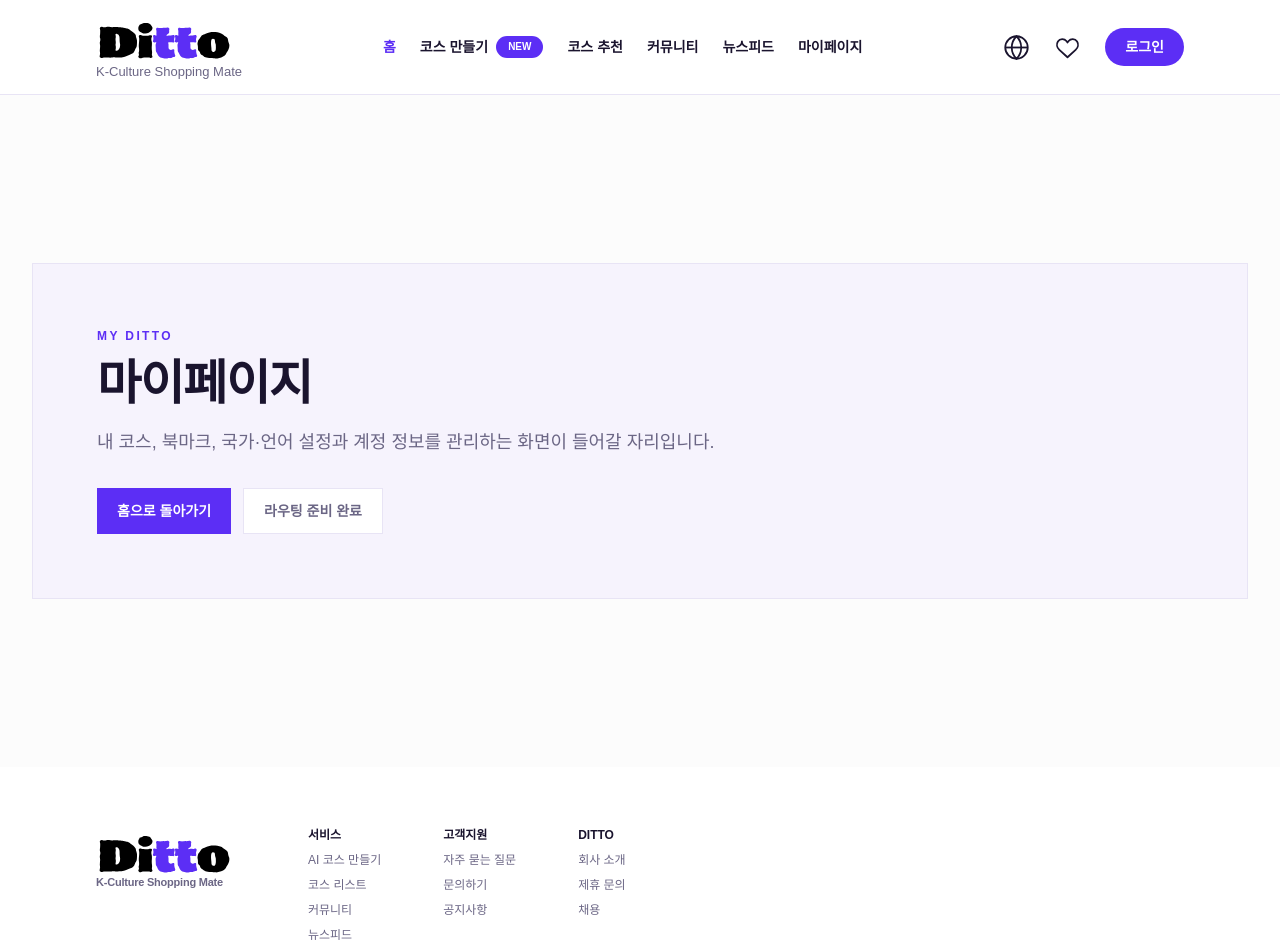
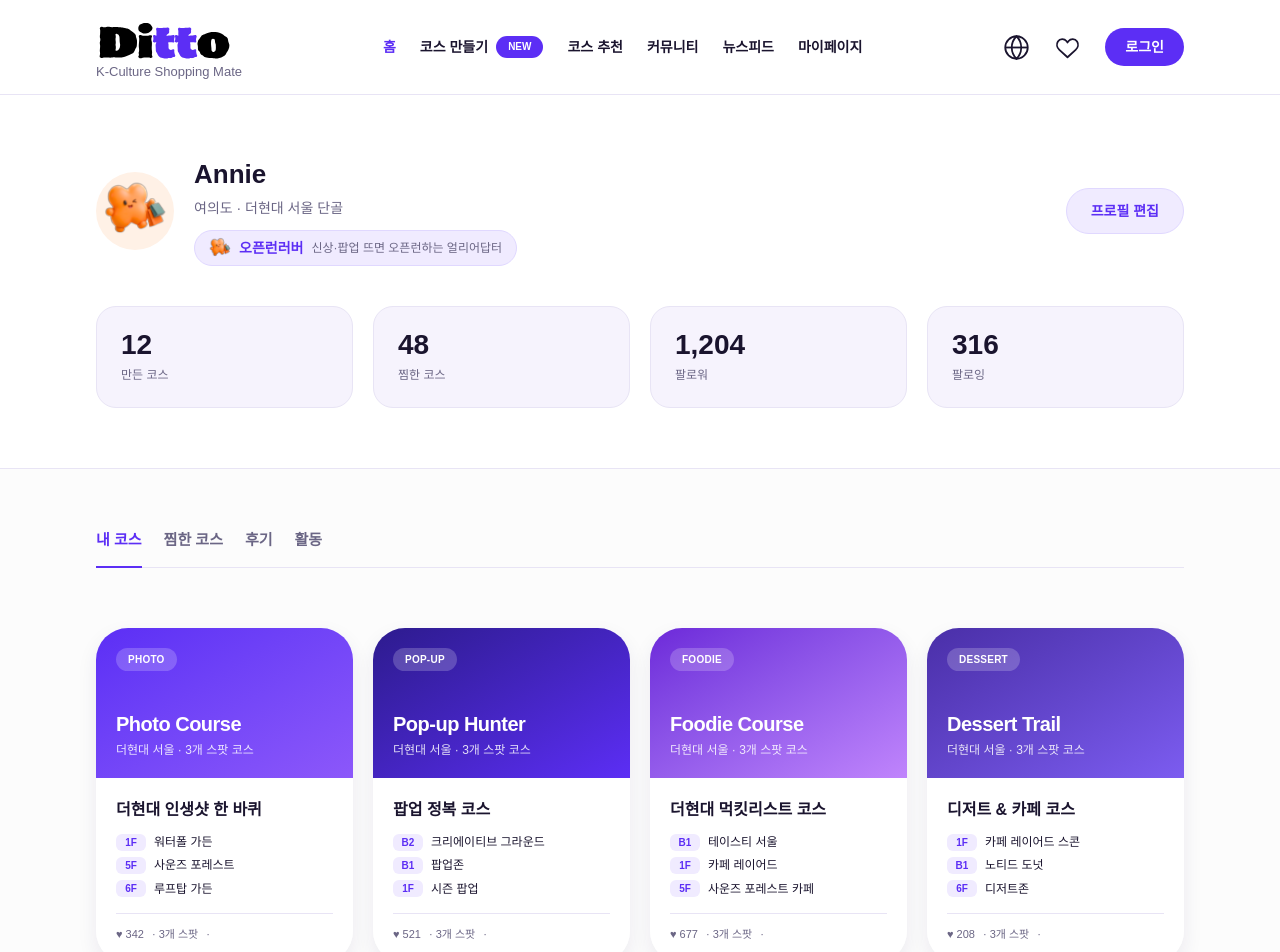
Before and after one commit to HDF-final/Ditto-FrontEnd, a Next.js app: page /mypage in a window 1280 px wide. Shown: the top 952 px of the page. Built offline with nearby package versions, Linux system fonts and the light colour scheme.

Commit message:
feat: 마이페이지 구현

```diff
--- a/src/app/mypage/page.js
+++ b/src/app/mypage/page.js
@@ -1,13 +1,27 @@
-import { PlaceholderPage } from "@/components/common/placeholder-page";
+import { MypageCourseCard } from "@/components/mypage/mypage-course-card";
+import { MypageProfile } from "@/components/mypage/mypage-profile";
+import { MypageTabs } from "@/components/mypage/mypage-tabs";
+import {
+  mypageCourses,
+  mypageProfile,
+  mypageStats,
+  mypageTabs,
+} from "@/lib/fixtures/mypage";
 
 export const metadata = { title: "마이페이지" };
 
 export default function MyPage() {
   return (
-    <PlaceholderPage
-      eyebrow="My DITTO"
-      title="마이페이지"
-      description="내 코스, 북마크, 국가·언어 설정과 계정 정보를 관리하는 화면이 들어갈 자리입니다."
-    />
+    <main className="bg-background">
+      <MypageProfile profile={mypageProfile} stats={mypageStats} />
+      <section className="px-5 py-[60px] lg:px-24">
+        <MypageTabs tabs={mypageTabs} />
+        <div className="grid gap-5 sm:grid-cols-2 xl:grid-cols-4">
+          {mypageCourses.map((course) => (
+            <MypageCourseCard key={course.title} course={course} />
+          ))}
+        </div>
+      </section>
+    </main>
   );
 }
--- /dev/null
+++ b/src/components/mypage/mypage-course-card.js
@@ -0,0 +1,49 @@
+import Link from "next/link";
+
+export function MypageCourseCard({ course }) {
+  return (
+    <Link
+      href="/ai-course"
+      className="group overflow-hidden rounded-[32px] shadow-[0_8px_20px_rgba(43,28,89,0.08)] transition hover:-translate-y-1 hover:shadow-[0_14px_30px_rgba(43,28,89,0.14)]"
+    >
+      <div
+        className={`flex h-[150px] flex-col justify-between bg-linear-to-br ${course.gradient} p-5 text-white`}
+      >
+        <span className="w-fit rounded-full bg-white/20 px-3 py-1 text-[10px] font-black tracking-wide">
+          {course.badge}
+        </span>
+        <div>
+          <p className="text-xl font-black tracking-tight">
+            {course.englishTitle}
+          </p>
+          <p className="mt-1 text-xs font-medium text-white/85">
+            {course.subtitle}
+          </p>
+        </div>
+      </div>
+      <div className="bg-white p-5">
+        <h3 className="text-base font-black text-ink group-hover:text-brand">
+          {course.title}
+        </h3>
+        <div className="mt-3 flex flex-col gap-1.5">
+          {course.stops.map((stop) => (
+            <div
+              key={`${course.title}-${stop.floor}-${stop.name}`}
+              className="flex items-center gap-2 text-xs text-ink"
+            >
+              <span className="min-w-[30px] rounded-md bg-brand-soft px-1.5 py-0.5 text-center text-[10px] font-black text-brand">
+                {stop.floor}
+              </span>
+              <span className="font-medium">{stop.name}</span>
+            </div>
+          ))}
+        </div>
+        <div className="mt-4 flex flex-wrap items-center gap-2 border-t border-line pt-3 text-[11px] text-ink-muted">
+          <span>♥ {course.likes}</span>
+          <span>· {course.spotCount}</span>
+          <span>· {course.duration}</span>
+        </div>
+      </div>
+    </Link>
+  );
+}
--- /dev/null
+++ b/src/components/mypage/mypage-profile.js
@@ -0,0 +1,66 @@
+import Image from "next/image";
+
+export function MypageProfile({ profile, stats }) {
+  return (
+    <section className="border-b border-line bg-white px-5 pt-[60px] lg:px-24">
+      <div className="flex flex-col gap-10 pb-[60px]">
+        <div className="flex flex-col justify-between gap-6 md:flex-row md:items-center">
+          <div className="flex items-center gap-5">
+            <div className="flex size-[78px] shrink-0 items-center justify-center overflow-hidden rounded-full bg-[#fff1e6]">
+              <Image
+                src={profile.persona.image}
+                alt={profile.persona.name}
+                width={66}
+                height={66}
+                className="h-[66px] w-[66px] object-contain"
+              />
+            </div>
+            <div>
+              <h1 className="text-[26px] font-black text-ink">{profile.name}</h1>
+              <p className="mt-1 text-sm font-medium text-ink-muted">
+                {profile.description}
+              </p>
+              <div className="mt-3 inline-flex items-center gap-2 rounded-full border border-[#e0d8ff] bg-brand-soft px-3.5 py-1.5">
+                <Image
+                  src={profile.persona.image}
+                  alt=""
+                  width={22}
+                  height={22}
+                  className="size-[22px] object-contain"
+                />
+                <span className="text-sm font-black text-brand">
+                  {profile.persona.name}
+                </span>
+                <span className="text-xs font-medium text-ink-muted">
+                  {profile.persona.description}
+                </span>
+              </div>
+            </div>
+          </div>
+          <button
+            type="button"
+            className="w-fit rounded-full border border-[#e0d8ff] bg-brand-soft px-6 py-3 text-sm font-black text-brand transition hover:bg-[#e7ddff]"
+          >
+            프로필 편집
+          </button>
+        </div>
+
+        <div className="grid gap-5 sm:grid-cols-2 lg:grid-cols-4">
+          {stats.map((stat) => (
+            <div
+              key={stat.label}
+              className="rounded-[20px] border border-line bg-surface-soft p-6"
+            >
+              <p className="text-[28px] font-black leading-none text-ink">
+                {stat.value}
+              </p>
+              <p className="mt-2 text-xs font-medium text-ink-muted">
+                {stat.label}
+              </p>
+            </div>
+          ))}
+        </div>
+      </div>
+    </section>
+  );
+}
--- /dev/null
+++ b/src/components/mypage/mypage-tabs.js
@@ -0,0 +1,26 @@
+"use client";
+
+import { useState } from "react";
+
+export function MypageTabs({ tabs }) {
+  const [activeTab, setActiveTab] = useState(tabs[0]);
+
+  return (
+    <div className="mb-[60px] flex gap-[22px] border-b border-line">
+      {tabs.map((tab) => (
+        <button
+          key={tab}
+          type="button"
+          onClick={() => setActiveTab(tab)}
+          className={`-mb-px border-b-2 pb-3.5 text-[15px] font-black transition ${
+            activeTab === tab
+              ? "border-brand text-brand"
+              : "border-transparent text-ink-muted hover:text-ink"
+          }`}
+        >
+          {tab}
+        </button>
+      ))}
+    </div>
+  );
+}
--- /dev/null
+++ b/src/lib/fixtures/mypage.js
@@ -0,0 +1,77 @@
+export const mypageProfile = {
+  name: "Annie",
+  description: "여의도 · 더현대 서울 단골",
+  persona: {
+    name: "오픈런러버",
+    description: "신상·팝업 뜨면 오픈런하는 얼리어답터",
+    image: "/assets/common/orange-1.svg",
+  },
+};
+
+export const mypageStats = [
+  { value: "12", label: "만든 코스" },
+  { value: "48", label: "찜한 코스" },
+  { value: "1,204", label: "팔로워" },
+  { value: "316", label: "팔로잉" },
+];
+
+export const mypageTabs = ["내 코스", "찜한 코스", "후기", "활동"];
+
+export const mypageCourses = [
+  {
+    badge: "PHOTO",
+    englishTitle: "Photo Course",
+    subtitle: "더현대 서울 · 3개 스팟 코스",
+    title: "더현대 인생샷 한 바퀴",
+    likes: "342",
+    spotCount: "3개 스팟",
+    gradient: "from-[#5c2ef5] to-[#8c57fa]",
+    stops: [
+      { floor: "1F", name: "워터폴 가든" },
+      { floor: "5F", name: "사운즈 포레스트" },
+      { floor: "6F", name: "루프탑 가든" },
+    ],
+  },
+  {
+    badge: "POP-UP",
+    englishTitle: "Pop-up Hunter",
+    subtitle: "더현대 서울 · 3개 스팟 코스",
+    title: "팝업 정복 코스",
+    likes: "521",
+    spotCount: "3개 스팟",
+    gradient: "from-[#2d1b8e] to-[#5c2ef5]",
+    stops: [
+      { floor: "B2", name: "크리에이티브 그라운드" },
+      { floor: "B1", name: "팝업존" },
+      { floor: "1F", name: "시즌 팝업" },
+    ],
+  },
+  {
+    badge: "FOODIE",
+    englishTitle: "Foodie Course",
+    subtitle: "더현대 서울 · 3개 스팟 코스",
+    title: "더현대 먹킷리스트 코스",
+    likes: "677",
+    spotCount: "3개 스팟",
+    gradient: "from-[#6d28d9] to-[#c084fc]",
+    stops: [
+      { floor: "B1", name: "테이스티 서울" },
+      { floor: "1F", name: "카페 레이어드" },
+      { floor: "5F", name: "사운즈 포레스트 카페" },
+    ],
+  },
+  {
+    badge: "DESSERT",
+    englishTitle: "Dessert Trail",
+    subtitle: "더현대 서울 · 3개 스팟 코스",
+    title: "디저트 & 카페 코스",
+    likes: "208",
+    spotCount: "3개 스팟",
+    gradient: "from-[#4a2fa8] to-[#7c5cf0]",
+    stops: [
+      { floor: "1F", name: "카페 레이어드 스콘" },
+      { floor: "B1", name: "노티드 도넛" },
+      { floor: "6F", name: "디저트존" },
+    ],
+  },
+];
```
